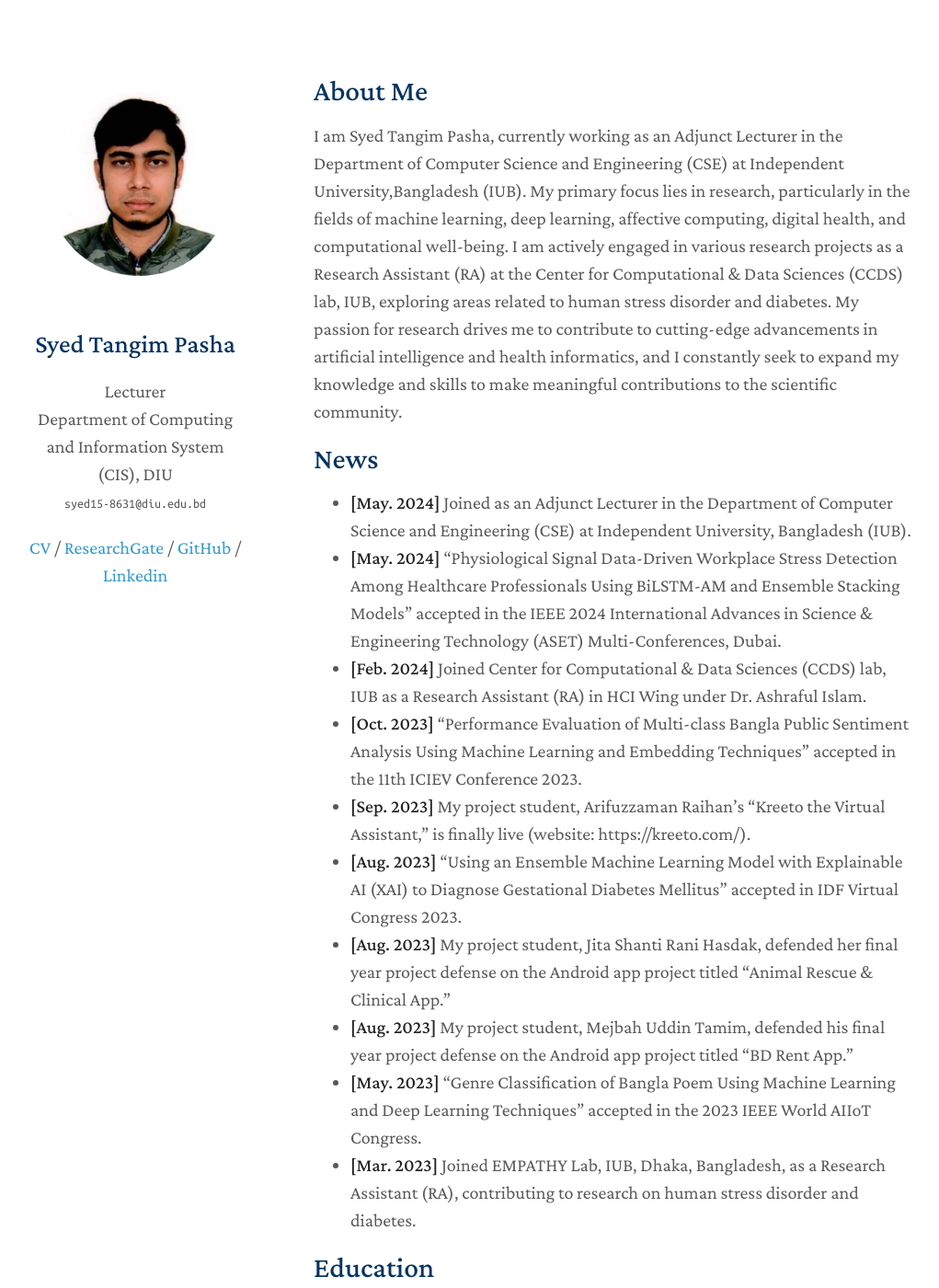
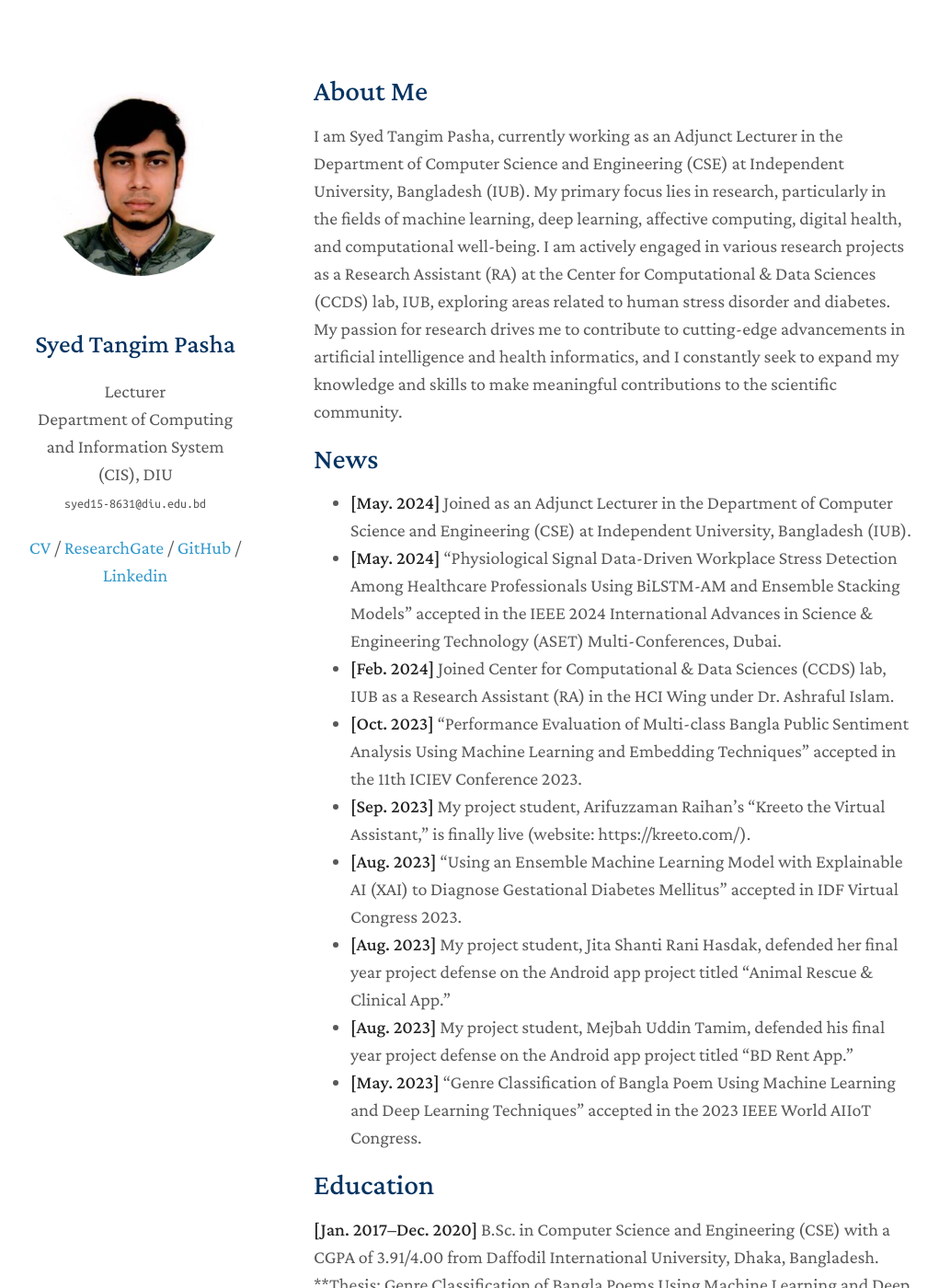
Before and after one commit to Syed-Tangim-Pasha/syed-tangim-pasha.github.io, a Jekyll site: the page built from index.md, in a window 1280 px wide and 1400 px high. Shown: the whole window at 92% size, without its empty margins (129-1150 px from the left). Built offline with Jekyll 4.4.1, drawn with Linux system fonts in a browser that asks for light colours; nearby versions of some CDN libraries; a style sheet for code colours, icons or effects is not loaded; our own code applies the rules of GitHub Pages for plain Markdown files.

Commit message:
Update index.md

```diff
--- a/index.md
+++ b/index.md
@@ -4,20 +4,20 @@ layout: homepage
 
 ## About Me
 
-I am Syed Tangim Pasha, currently working as an Adjunct Lecturer in the Department of Computer Science and Engineering (CSE) at Independent University,Bangladesh (IUB). My primary focus lies in research, particularly in the fields of machine learning, deep learning, affective computing, digital health, and computational well-being. I am actively engaged in various research projects as a Research Assistant (RA) at the Center for Computational & Data Sciences (CCDS) lab, IUB, exploring areas related to human stress disorder and diabetes. My passion for research drives me to contribute to cutting-edge advancements in artificial intelligence and health informatics, and I constantly seek to expand my knowledge and skills to make meaningful contributions to the scientific community.
+I am Syed Tangim Pasha, currently working as an Adjunct Lecturer in the Department of Computer Science and Engineering (CSE) at Independent University, Bangladesh (IUB). My primary focus lies in research, particularly in the fields of machine learning, deep learning, affective computing, digital health, and computational well-being. I am actively engaged in various research projects as a Research Assistant (RA) at the Center for Computational & Data Sciences (CCDS) lab, IUB, exploring areas related to human stress disorder and diabetes. My passion for research drives me to contribute to cutting-edge advancements in artificial intelligence and health informatics, and I constantly seek to expand my knowledge and skills to make meaningful contributions to the scientific community.
 
 ## News
 
 - **[May. 2024]** Joined as an Adjunct Lecturer in the Department of Computer Science and Engineering (CSE) at Independent University, Bangladesh (IUB).
 - **[May. 2024]** "Physiological Signal Data-Driven Workplace Stress Detection Among Healthcare Professionals Using BiLSTM-AM and Ensemble Stacking Models" accepted in the IEEE 2024 International Advances in Science & Engineering Technology (ASET) Multi-Conferences, Dubai.
-- **[Feb. 2024]** Joined Center for Computational & Data Sciences (CCDS) lab, IUB as a Research Assistant (RA) in HCI Wing under Dr. Ashraful Islam.
+- **[Feb. 2024]** Joined Center for Computational & Data Sciences (CCDS) lab, IUB as a Research Assistant (RA) in the HCI Wing under Dr. Ashraful Islam.
 - **[Oct. 2023]** "Performance Evaluation of Multi-class Bangla Public Sentiment Analysis Using Machine Learning and Embedding Techniques" accepted in the 11th ICIEV Conference 2023.
 - **[Sep. 2023]** My project student, Arifuzzaman Raihan's "Kreeto the Virtual Assistant," is finally live (website: https://kreeto.com/).
 - **[Aug. 2023]** "Using an Ensemble Machine Learning Model with Explainable AI (XAI) to Diagnose Gestational Diabetes Mellitus" accepted in IDF Virtual Congress 2023.
 - **[Aug. 2023]** My project student, Jita Shanti Rani Hasdak, defended her final year project defense on the Android app project titled "Animal Rescue & Clinical App."
 - **[Aug. 2023]** My project student, Mejbah Uddin Tamim, defended his final year project defense on the Android app project titled "BD Rent App."
 - **[May. 2023]** "Genre Classification of Bangla Poem Using Machine Learning and Deep Learning Techniques" accepted in the 2023 IEEE World AIIoT Congress.
-- **[Mar. 2023]** Joined EMPATHY Lab, IUB, Dhaka, Bangladesh, as a Research Assistant (RA), contributing to research on human stress disorder and diabetes.
+
 
 ## Education
 
```
